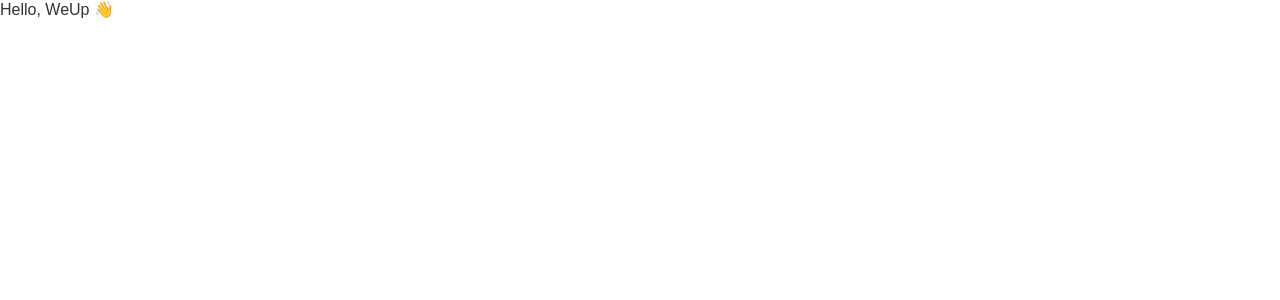
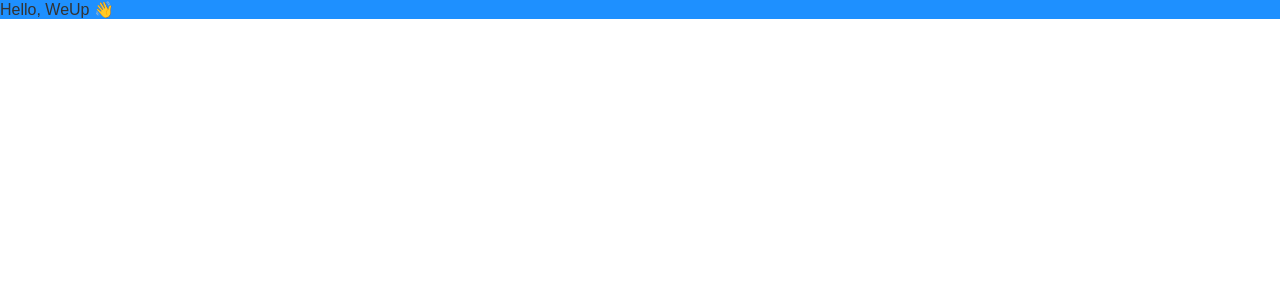
Before and after one commit to 2025IR/WeUp_FE, a React (Vite) app: page / in a window 1280 px wide. Shown: the top 300 px of the page. Built offline with nearby package versions, Linux system fonts and the light colour scheme.

Commit message:
Style: 테마 적용 확인용 div 추가

```diff
--- a/src/App.tsx
+++ b/src/App.tsx
@@ -6,7 +6,9 @@ function App() {
   return (
     <ThemeProvider theme={theme}>
       <GlobalStyle />
-      <div>Hello, WeUp 👋</div>
+      <div style={{ backgroundColor: theme.colors.primary }}>
+        Hello, WeUp 👋
+      </div>
     </ThemeProvider>
   );
 }
```
